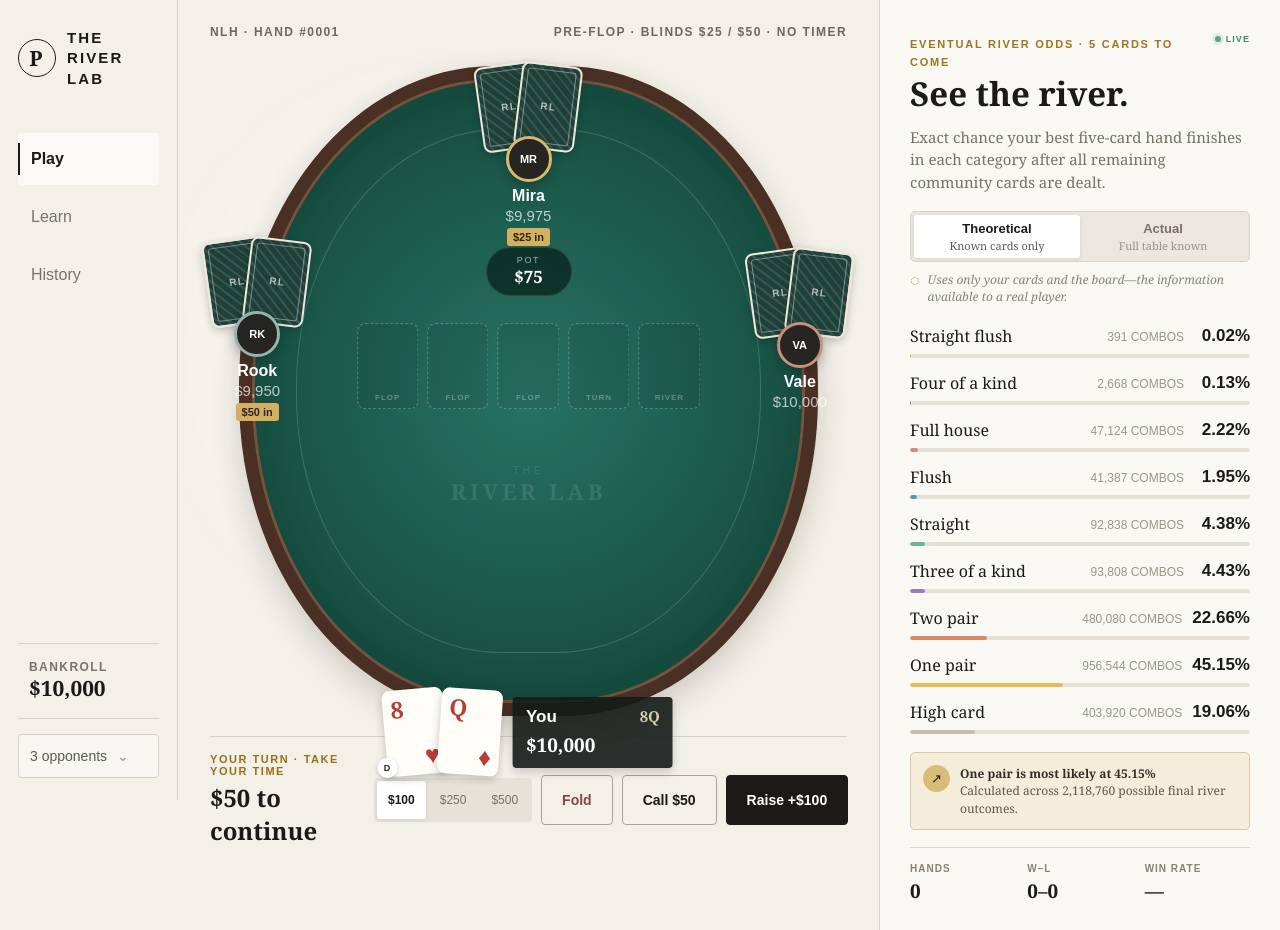
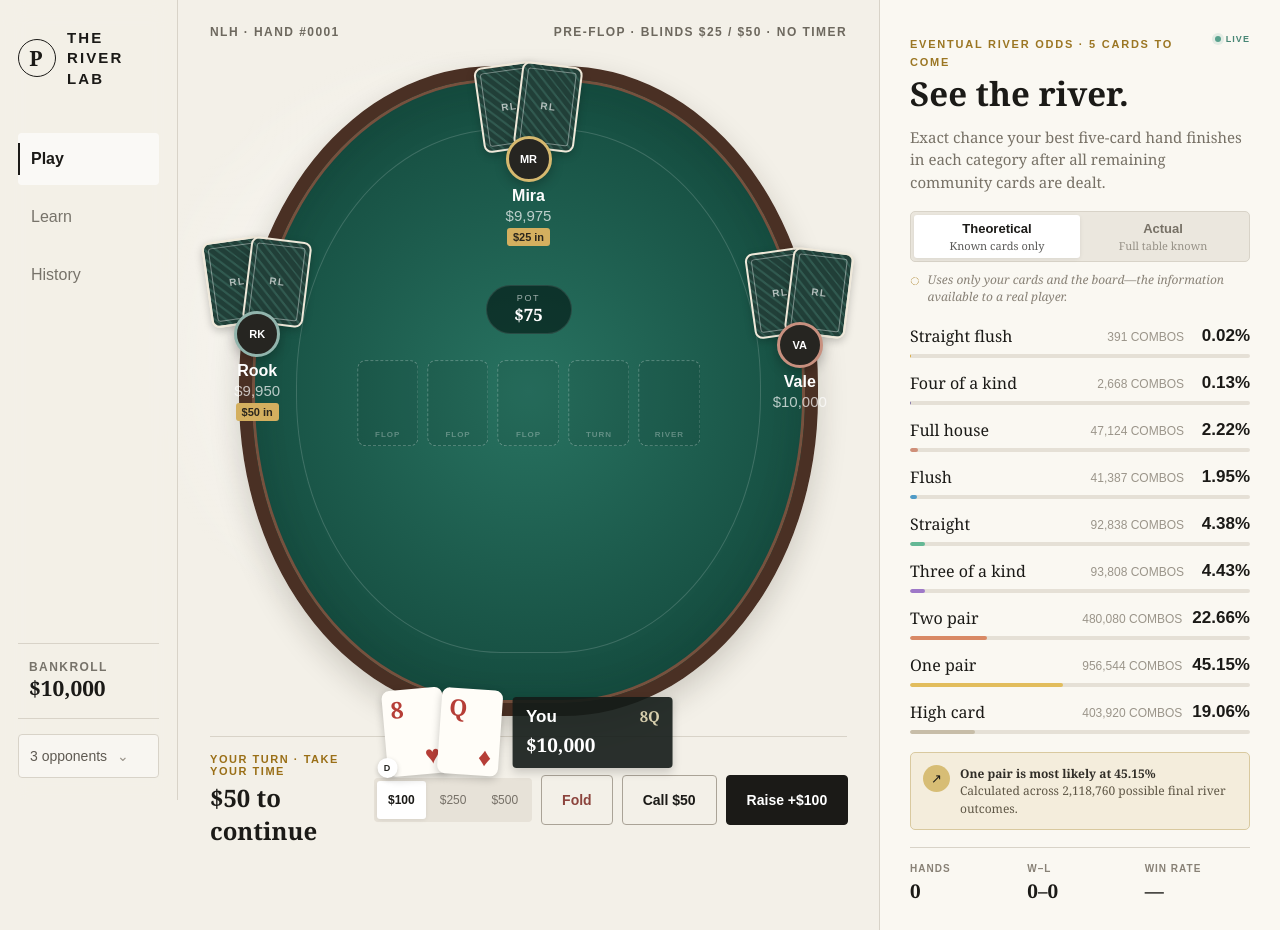
Before and after one commit to eric19960304/poker-math, a React (Vite) app: page / in a window 1280 px wide. Built offline with nearby package versions, Linux system fonts and the light colour scheme.

Commit message:
Lower table action area

```diff
--- a/app/globals.css
+++ b/app/globals.css
@@ -38,13 +38,10 @@ nav button.nav-active::after { content: ""; position: absolute; left: 0; top: 10
 .table-meta { display: flex; justify-content: space-between; color: #6d685e; font-size: 12px; font-weight: 700; letter-spacing: .12em; text-transform: uppercase; }
 .poker-table { position: relative; flex: 1; min-height: 470px; max-height: 650px; margin: 27px auto 20px; width: min(880px, 91%); border: 13px solid #4a3024; border-radius: 44% / 49%; background: radial-gradient(circle at center, #287361, #164e41 72%); box-shadow: inset 0 0 0 3px #76513e, inset 0 0 45px rgba(5,31,26,.18), 0 12px 30px rgba(31,27,18,.18); }
 .poker-table::before { content: ""; position: absolute; inset: 8%; border: 1px solid rgba(255,255,255,.16); border-radius: inherit; }
-.felt-mark { position: absolute; left: 50%; top: 65%; transform: translate(-50%, -50%); color: rgba(255,255,255,.11); text-align: center; letter-spacing: .24em; }
-.felt-mark span { display: block; font-size: 10px; }
-.felt-mark strong { font: 700 22px Georgia, serif; }
-.pot { position: absolute; z-index: 3; top: 27%; left: 50%; transform: translateX(-50%); min-width: 86px; padding: 7px 17px; border: 1px solid rgba(255,255,255,.11); border-radius: 999px; color: white; background: rgba(8,34,29,.74); text-align: center; }
+.pot { position: absolute; z-index: 3; top: 33%; left: 50%; transform: translateX(-50%); min-width: 86px; padding: 7px 17px; border: 1px solid rgba(255,255,255,.11); border-radius: 999px; color: white; background: rgba(8,34,29,.74); text-align: center; }
 .pot span { display: block; font-size: 9px; letter-spacing: .18em; opacity: .6; }
 .pot strong { font: 700 17px Georgia, serif; }
-.community { position: absolute; z-index: 3; top: 46%; left: 50%; display: flex; gap: 9px; transform: translate(-50%, -50%); }
+.community { position: absolute; z-index: 3; top: 52%; left: 50%; display: flex; gap: 9px; transform: translate(-50%, -50%); }
 .playing-card, .card-slot { width: clamp(57px, 4.8vw, 72px); height: clamp(80px, 6.7vw, 100px); border-radius: 8px; }
 .playing-card { position: relative; flex: none; padding: 8px; background: #fffdf8; box-shadow: 0 3px 8px rgba(0,0,0,.22); color: #20201e; font-family: Georgia, serif; }
 .playing-card strong { display: block; font-size: clamp(22px, 1.8vw, 27px); line-height: 1; }
--- a/app/page.tsx
+++ b/app/page.tsx
@@ -166,7 +166,6 @@ export default function Home() {
           <div className="table-wrap">
             <div className="table-meta"><span>NLH · Hand #{String(game.handNo).padStart(4, "0")}</span><span>{phaseLabel(game)} · Blinds $25 / $50 · No timer</span></div>
             <div className="poker-table">
-              <div className="felt-mark"><span>THE</span><strong>RIVER LAB</strong></div>
               <div className="pot"><span>POT</span><strong>{money(game.pot)}</strong></div>
               <div className="community">
                 {Array.from({ length: 5 }, (_, index) => game.board[index] ? <CardView key={game.board[index].id} card={game.board[index]} /> : <div className="card-slot" key={index}><span>{index < 3 ? "FLOP" : index === 3 ? "TURN" : "RIVER"}</span></div>)}
```
Also changed, not shown: 4 other files (tests, documents, lock files or other folders).
